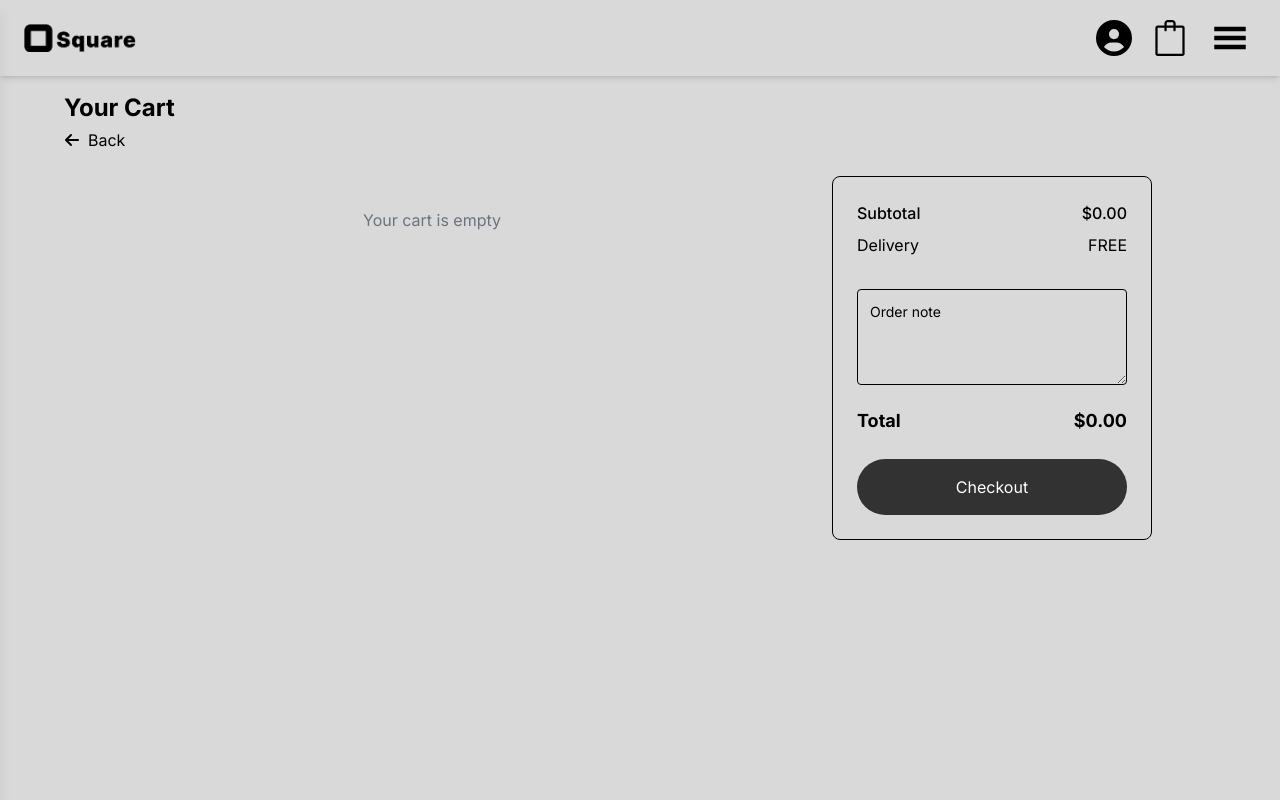
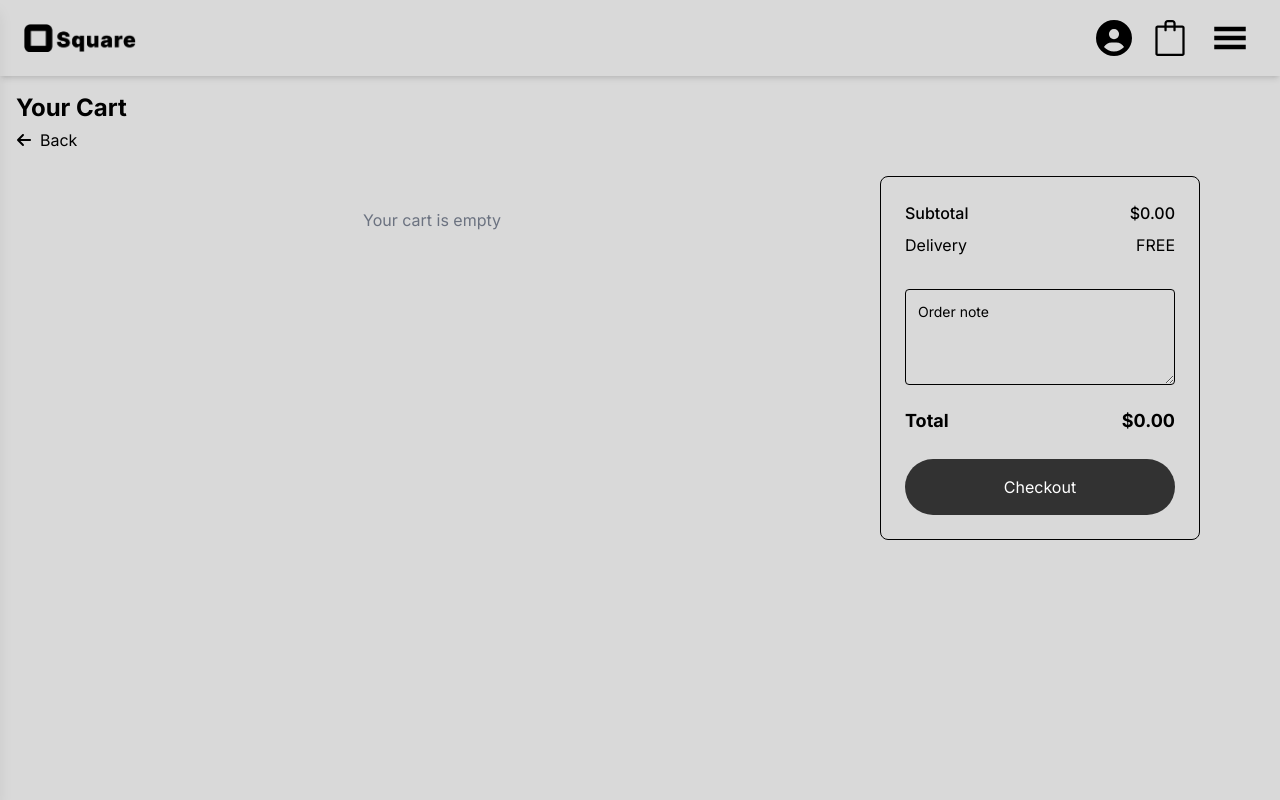
Before and after one commit to Jijinvj21/square_frontend, a React (Vite) app: page /cart in a window 1280 px wide. Shown: the top 800 px of the page. Built offline with nearby package versions, Linux system fonts and the light colour scheme.

Commit message:
Enhance CartPage layout: adjust width properties for better responsiveness and add missing vercel.json configuration

```diff
--- a/src/components/cartItem/CartItem.jsx
+++ b/src/components/cartItem/CartItem.jsx
@@ -7,7 +7,7 @@
   handleQuantityChange,
   handleRemoveItem
 }) => (
-  <div className="flex flex-col sm:grid sm:grid-cols-10 gap-4 border-b border-black py-4">
+  <div className="flex flex-col sm:grid sm:grid-cols-10 gap-4 border-b border-black py-4 ">
     {/* Product Image and Info */}
     <div className="sm:col-span-5 lg:col-span-6 flex items-center gap-2 sm:gap-4">
       <div className="w-16 h-16 sm:w-20 sm:h-20 md:w-24 md:h-24 lg:w-32 lg:h-28 flex-shrink-0">
--- a/src/pages/CartPage.jsx
+++ b/src/pages/CartPage.jsx
@@ -85,8 +85,8 @@
   };
 
   return (
-    <div className="cart-page container mx-auto p-4 min-h-screen">
-      <div className="max-w-6xl mx-auto"> {/* Added container constraint */}
+    <div className="cart-page container mx-auto p-4 min-h-screen w-full">
+      <div className="w-full mx-auto"> {/* Added container constraint */}
         <h1 className="text-2xl font-bold mb-1">Your Cart</h1>
         <button
           onClick={goBack}
@@ -96,9 +96,9 @@
           Back
         </button>
 
-        <div className="flex flex-col lg:flex-row gap-8">
+        <div className="flex flex-col lg:flex-row gap-8 w-full">
           {/* Cart Items Section */}
-          <div className="flex-1 lg:max-w-3xl"> {/* Added max-width */}
+          <div className="flex-1 "> {/* Added max-width */}
             <div className="cart-items mb-8">
               {/* Header remains the same */}
 
```
Also changed, not shown: vercel.json (added).
